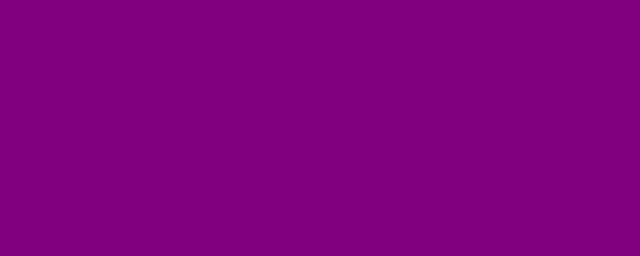
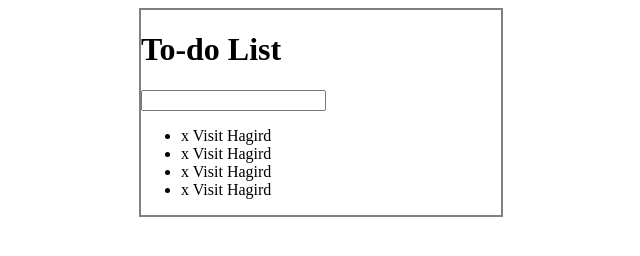
Before and after one commit to Athenstan/TodoList-JQuery-, a plain HTML site: page index.html in a window 1280 px wide. Shown: the whole page, without its empty margins (319-959 px from the left). Drawn offline with nearby package versions, Linux system fonts and the light colour scheme.

Commit message:
Added fucntionality without add and delete todos yet

```diff
--- a/assets/css/todos.css
+++ b/assets/css/todos.css
@@ -1,3 +1,14 @@
 body {
-    background: purple;
+
 }
+
+#container{
+    width: 360px;
+    margin: 0 auto;
+    border: 2px solid grey;
+}
+
+.completed{
+    color: grey;
+    text-decoration: line-through;
+}
--- /dev/null
+++ b/assets/js/todos.js
@@ -0,0 +1,21 @@
+// check off specific todos by clicking
+
+$("li").click(function(){
+$(this).toggleClass("completed");
+//     // if li is grey, turn it black, if black turn grey
+// if($(this).css("color") === "rgb(128, 128, 128)"){
+//     $(this).css({
+//         color: "black",
+//         textDecoration: "none"
+// });
+
+
+// }else{
+//     $(this).css({
+//         color: "grey",
+//         textDecoration: "line-through"
+
+//     });
+// }
+
+});
--- a/index.html
+++ b/index.html
@@ -8,7 +8,17 @@
         <link rel="stylesheet" type="text/css" href="assets/css/todos.css">
     </head>
     <body>
+        <div id = "container">
+            <h1>To-do List</h1>
+            <input type="text">
+            <ul>
+                <li> <span> x </span> Visit Hagird</li>
+                <li> <span> x </span> Visit Hagird</li>
+                <li> <span> x </span> Visit Hagird</li>
+                <li> <span> x </span> Visit Hagird</li>
 
-
+            </ul>
+        </div>
+        <script type = "text/javascript" src ="assets/js/todos.js"></script>
     </body>
 </html>
```
